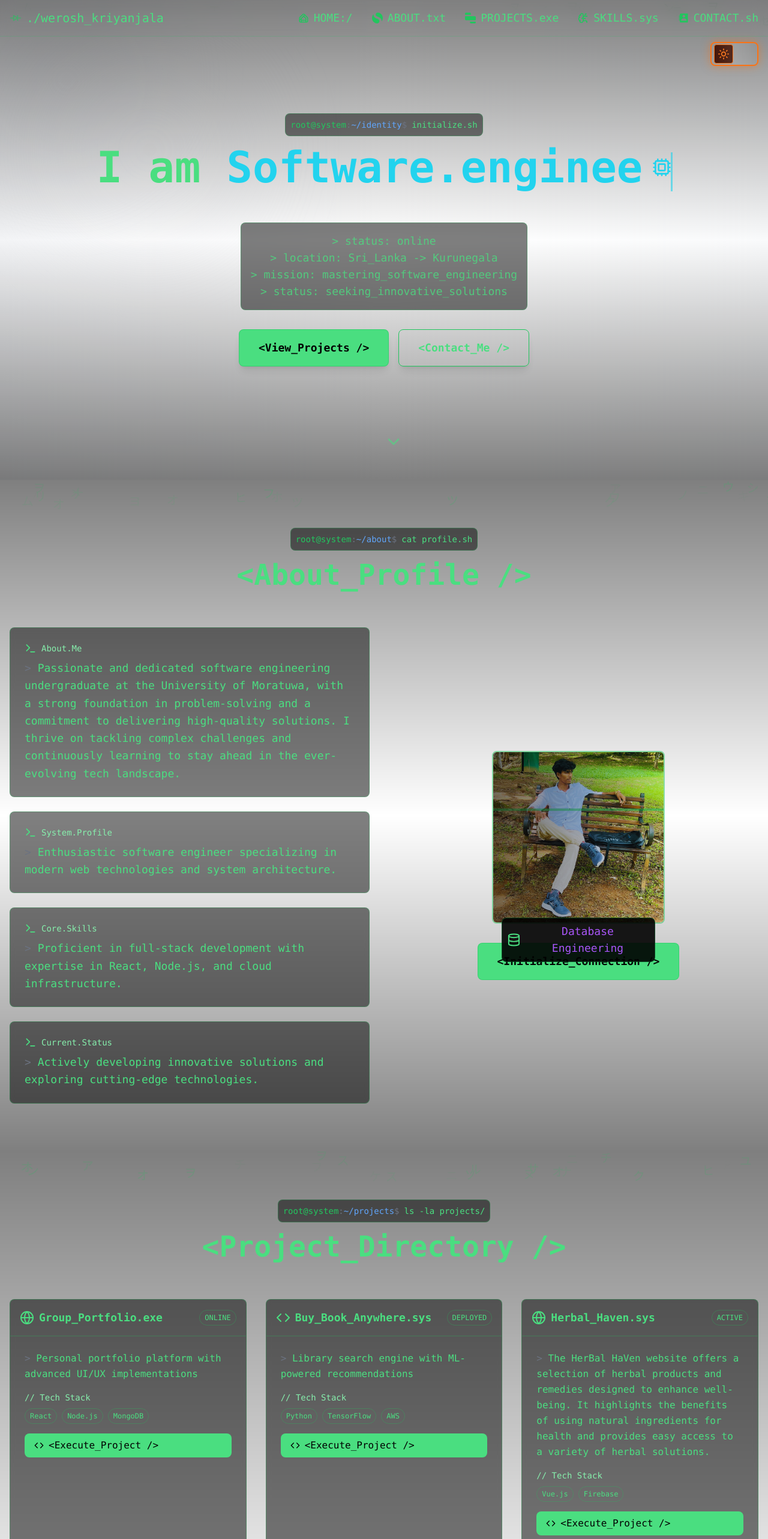
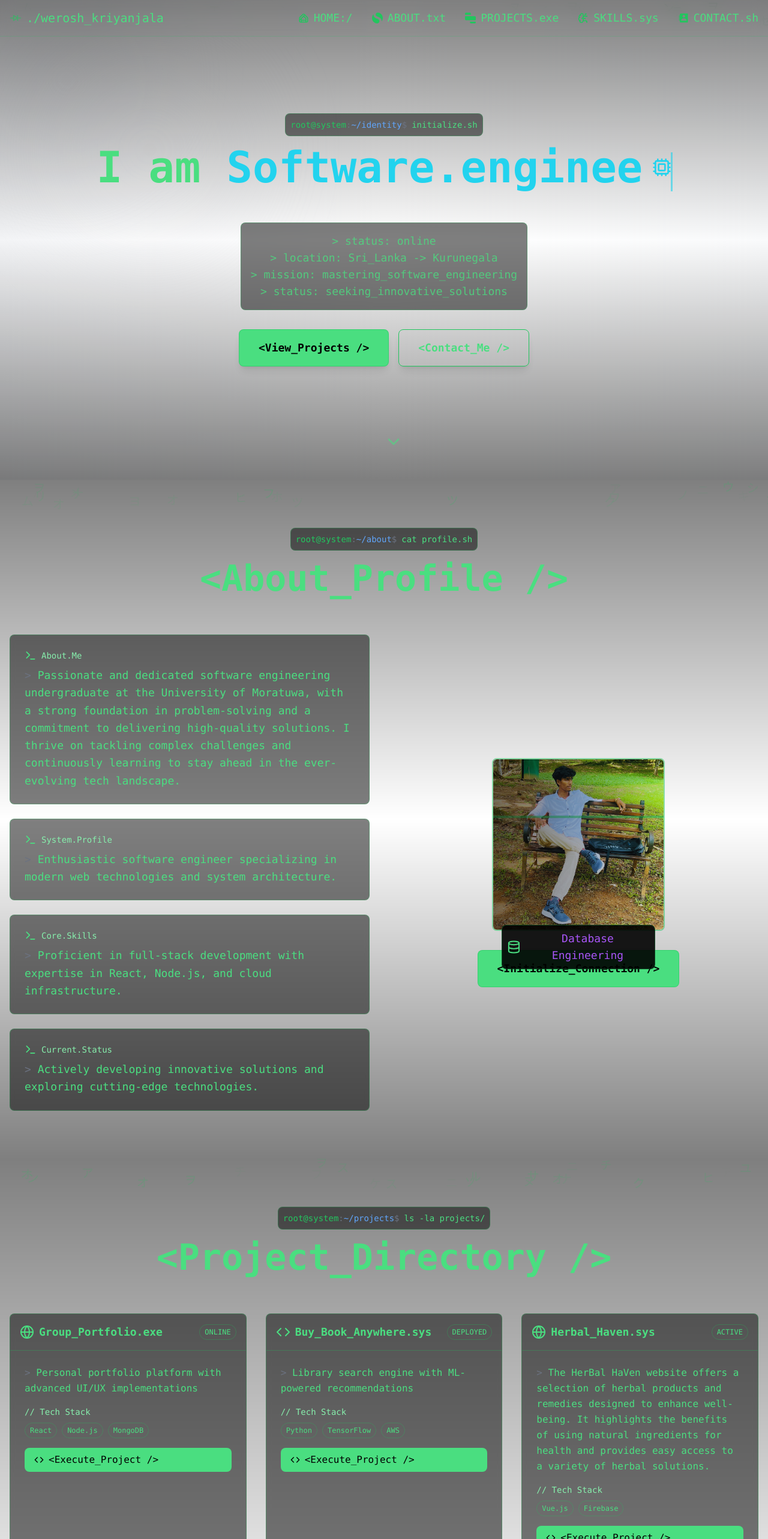
Before and after one commit to Werosh/Portfolio, a React (Vite) app: page / in a window 1280 px wide. Shown: the top 2566 px of the page at 60% size. Built offline with nearby package versions, Linux system fonts and the light colour scheme.

Commit message:
remove light mode

```diff
--- a/src/App.jsx
+++ b/src/App.jsx
@@ -19,7 +19,7 @@
     <Preloader/>
       <Back />
       <Navbar />
-      <ThemeButton />
+      {/* <ThemeButton /> */}
       <main className="text-black transition-colors duration-500 bg-white dark:bg-gray-900 dark:text-white">
         <Hero />
         <About />
--- a/src/components/About.jsx
+++ b/src/components/About.jsx
@@ -96,7 +96,7 @@
             <span className="ml-2">cat profile.sh</span>
           </div>
 
-          <h2 className="text-5xl font-bold text-green-400">
+          <h2 className="text-2xl font-bold text-green-400 sm:text-3xl md:text-4xl lg:text-5xl xl:text-6xl">
             {"<About_Profile />"}
           </h2>
         </motion.div>
--- a/src/components/Contact.jsx
+++ b/src/components/Contact.jsx
@@ -107,7 +107,7 @@
             <span className="ml-2">./initiate_connection.sh</span>
           </div>
 
-          <h2 className="text-5xl font-bold text-green-400">
+          <h2 className="text-2xl font-bold text-green-400 sm:text-3xl md:text-4xl lg:text-5xl xl:text-6xl">
             {"<Establish_Connection />"}
           </h2>
         </motion.div>
--- a/src/components/Hero.jsx
+++ b/src/components/Hero.jsx
@@ -113,7 +113,7 @@
             <span className="ml-2">initialize.sh</span>
           </div>
 
-          <h1 className="text-4xl font-bold leading-tight md:text-6xl lg:text-7xl">
+          <h1 className="text-2xl font-bold leading-tight md:text-6xl lg:text-7xl">
             I am{" "}
             <span className="relative inline-block" style={{ color: getCurrentTextColor() }}>
               <AnimatePresence mode="wait">
--- a/src/components/Preloader.jsx
+++ b/src/components/Preloader.jsx
@@ -51,7 +51,7 @@
       if (onLoadingComplete) {
         onLoadingComplete();
       }
-    }, 2500);
+    }, 1000);
 
     return () => {
       clearTimeout(timer);
@@ -148,8 +148,6 @@
           </div>
         </div>
       </div>
-
-      {/* ... (previous styles remain the same) ... */}
     </div>
   );
 };
--- a/src/components/Projects.jsx
+++ b/src/components/Projects.jsx
@@ -147,7 +147,7 @@
             <span className="ml-2">ls -la projects/</span>
           </div>
 
-          <h2 className="text-5xl font-bold text-green-400">
+          <h2 className="text-2xl font-bold text-green-400 sm:text-3xl md:text-4xl lg:text-5xl xl:text-6xl">
             {"<Project_Directory />"}
           </h2>
         </motion.div>
--- a/src/components/Skills.jsx
+++ b/src/components/Skills.jsx
@@ -190,12 +190,15 @@
           </div>
 
           <h2
-            className={`text-5xl font-bold text-green-400 ${
+            className={`text-2xl sm:text-3xl md:text-4xl lg:text-5xl xl:text-6xl font-bold text-green-400 ${
               glitchText ? "animate-pulse" : ""
             }`}
           >
             {"<System_Capabilities />"}
           </h2>
+          <h3 className="mt-4">
+            {"ALERT!!! Don’t.touch_anything() || dragThem.nowExplodes();"}{" "}
+          </h3>
         </motion.div>
 
         <div className="grid grid-cols-1 gap-8 md:grid-cols-2 lg:grid-cols-3">
```
